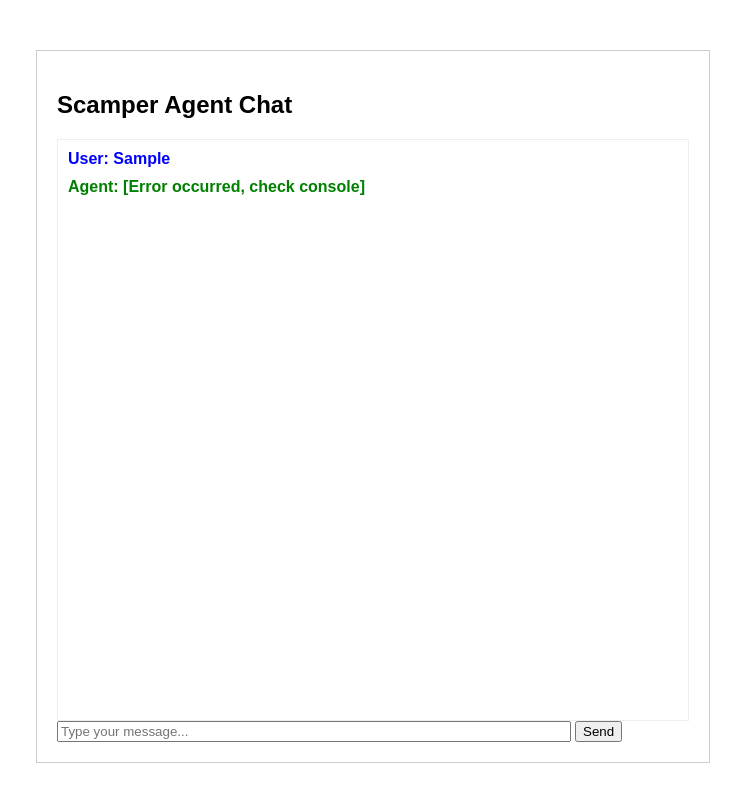
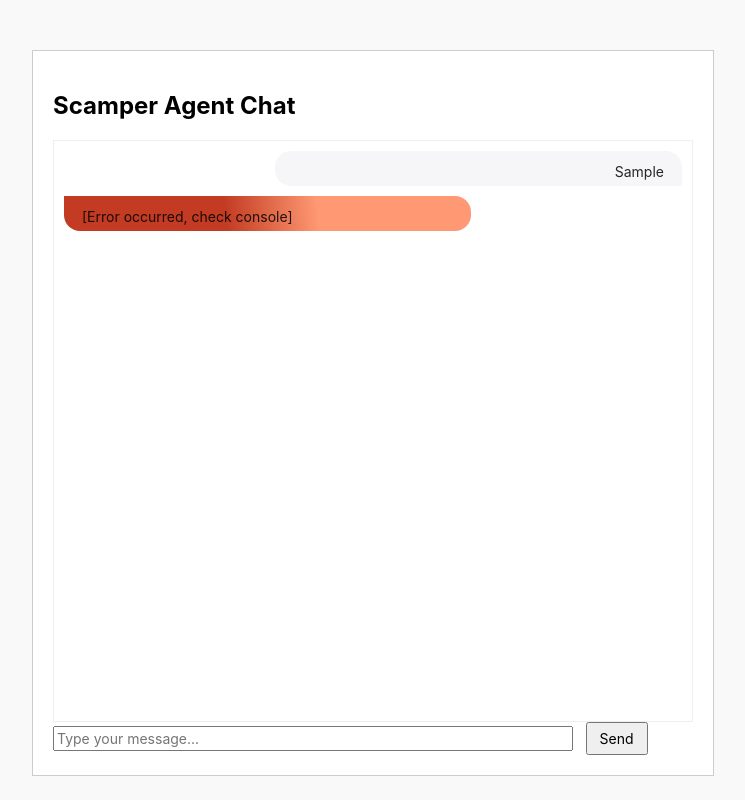
Before and after one commit to pemulis/scamper, a plain HTML site: page index.html in a window 1280 px wide. Both pictures are taken after typing "Sample" into the empty fields and a click on the button "Send". Shown: the whole page, without its empty margins (267-1012 px from the left). Drawn offline with nearby package versions, Linux system fonts and the light colour scheme; no server answers.

Commit message:
try applying message bubble styles
Signed-off-by: John Shutt <pemulis@users.noreply.github.com>

```diff
--- a/index.html
+++ b/index.html
@@ -3,31 +3,86 @@
 <head>
   <title>Scamper Agent</title>
   <style>
-    body { font-family: Arial, sans-serif; }
+    /* Use a system fallback if "SF Pro Text" is not available;
+       you can also self-host or import it if you have the font files. */
+    @font-face {
+      font-family: "SF Pro Text";
+      src: local("SF Pro Text"), local("San Francisco"), local("Arial"), local("sans-serif");
+    }
+
+    body {
+      font-family: "SF Pro Text", Arial, sans-serif;
+      margin: 0;
+      padding: 0;
+      background-color: #f9f9f9;
+    }
+
     #chat-container {
       width: 50%;
       margin: auto;
       margin-top: 50px;
       border: 1px solid #ccc;
       padding: 20px;
+      background-color: #fff;
     }
+
     #messages {
       border: 1px solid #eee;
       height: 70vh;
       overflow-y: scroll;
       padding: 10px;
+      background-color: #fff;
     }
+
+    /* Base styling for all messages */
     .message {
+      display: flex;
+      flex-direction: column;
+      gap: 4px;
+      max-width: 60%;
+      padding: 12px 18px 6px 18px;
+      font-family: "SF Pro Text", Arial, sans-serif;
+      font-size: 14px;
+      font-weight: 400;
+      line-height: normal;
+      color: rgba(0,0,0,0.85);
       margin-bottom: 10px;
-    }
-    .user {
-      font-weight: bold;
-      color: blue;
       white-space: pre-wrap;
     }
-    .agent {
-      font-weight: bold;
-      color: green;
+
+    /* User messages: right-aligned bubble (light gray) */
+    .message.user {
+      margin-left: auto; /* push bubble to the right */
+      border-radius: 16px 16px 0px 16px;
+      background: rgba(244, 244, 247, 0.80);
+      text-align: right;
+    }
+
+    /* Agent messages: left-aligned bubble (orange gradient) */
+    .message.agent {
+      margin-right: auto; /* push bubble to the left */
+      border-radius: 0px 16px 16px 16px;
+      background: linear-gradient(
+        264deg,
+        rgba(255, 127, 80, 0.80) 37.63%,
+        #c23b22 60.45%
+      );
+      text-align: left;
+    }
+
+    /* The input box and send button */
+    #userInput {
+      width: 80%;
+      margin-right: 8px;
+      font-family: "SF Pro Text", Arial, sans-serif;
+      font-size: 14px;
+      line-height: 1.4;
+    }
+    button {
+      font-family: "SF Pro Text", Arial, sans-serif;
+      font-size: 14px;
+      padding: 6px 12px;
+      cursor: pointer;
     }
   </style>
 </head>
@@ -35,7 +90,7 @@
   <div id="chat-container">
     <h2>Scamper Agent Chat</h2>
     <div id="messages"></div>
-    <input type="text" id="userInput" placeholder="Type your message..." style="width: 80%;"/>
+    <input type="text" id="userInput" placeholder="Type your message..."/>
     <button onclick="sendMessage()">Send</button>
   </div>
 
@@ -56,7 +111,8 @@
       const messagesDiv = document.getElementById('messages');
       const userMessage = document.createElement('div');
       userMessage.className = 'message user';
-      userMessage.textContent = `User: ${userInput}`;
+      // We won't prefix "User: " to keep design clean, but you can add it if you want
+      userMessage.textContent = userInput;
       messagesDiv.appendChild(userMessage);
       messagesDiv.scrollTop = messagesDiv.scrollHeight;
 
@@ -96,14 +152,16 @@
         // Display agent response
         const agentMessage = document.createElement('div');
         agentMessage.className = 'message agent';
-        agentMessage.innerHTML = `<strong>Agent:</strong><br>${safeHTML}`;
+        agentMessage.innerHTML = safeHTML;
+        // (Remove <strong>Agent:</strong> to keep design bubble clean)
+
         messagesDiv.appendChild(agentMessage);
         messagesDiv.scrollTop = messagesDiv.scrollHeight;
       } catch (error) {
         console.error("Error during fetch:", error);
         const errorMessage = document.createElement('div');
         errorMessage.className = 'message agent';
-        errorMessage.textContent = 'Agent: [Error occurred, check console]';
+        errorMessage.textContent = '[Error occurred, check console]';
         messagesDiv.appendChild(errorMessage);
         messagesDiv.scrollTop = messagesDiv.scrollHeight;
       }
```
